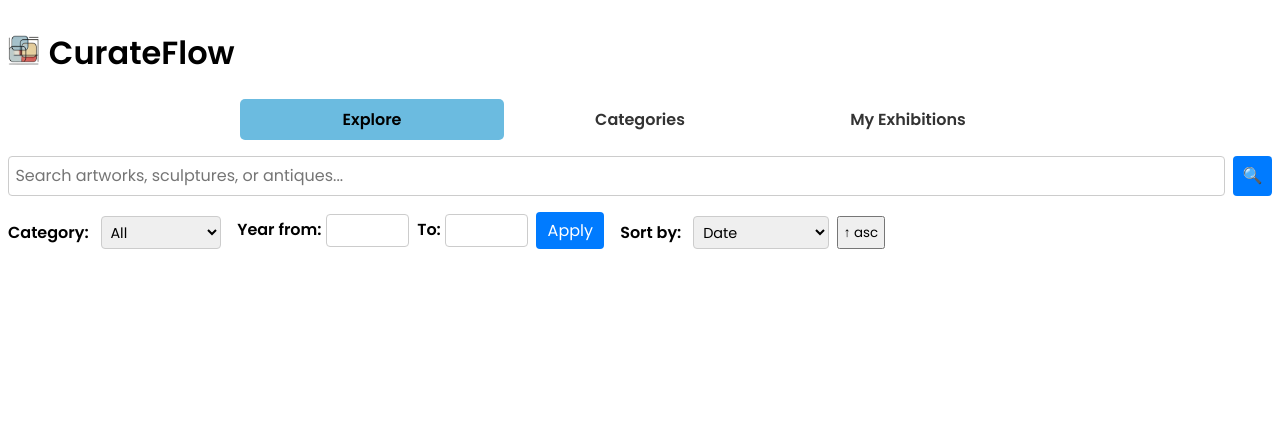
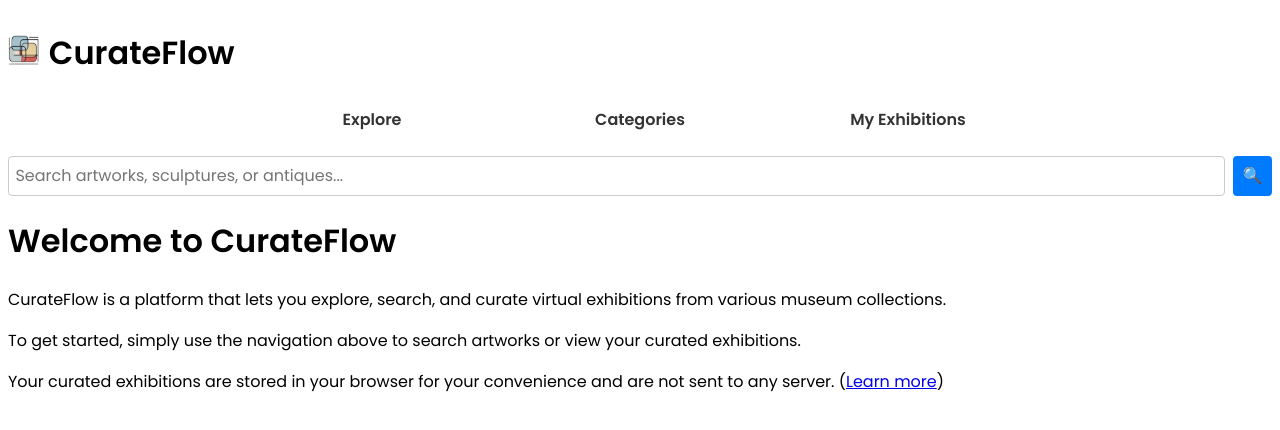
Before and after one commit to Jared-Ha/art-exhibition-curation, a React (Vite) app: page / in a window 1280 px wide. Shown: the top 430 px of the page. Built offline with nearby package versions, Linux system fonts and the light colour scheme.

Commit message:
adjust routes and add landing page (basic)

```diff
--- a/src/App.jsx
+++ b/src/App.jsx
@@ -1,6 +1,7 @@
 import { Routes, Route } from "react-router-dom";
 import Header from "./components/Header";
 import Search from "./components/Search";
+import LandingPage from "./components/LandingPage";
 import ObjectList from "./components/ObjectList";
 import CategoryList from "./components/CategoryList";
 import ExhibitionList from "./components/ExhibitionList";
@@ -14,7 +15,8 @@ function App() {
       <Header />
       <Search />
       <Routes>
-        <Route path="/" element={<ObjectList />} />
+        <Route path="/" element={<LandingPage />} />
+        <Route path="/explore" element={<ObjectList />} />
         <Route path="/object/:id" element={<SingleObject />} />
         <Route path="/my-exhibitions" element={<ExhibitionList />} />
         <Route path="/exhibition/:id" element={<SingleExhibition />} />
--- a/src/components/CategoryList.jsx
+++ b/src/components/CategoryList.jsx
@@ -31,7 +31,7 @@ function CategoryList() {
 
   const handleCategoryClick = (categoryValue) => {
     performSearch("", categoryValue, "", "");
-    navigate("/");
+    navigate("/explore");
   };
 
   return (
--- /dev/null
+++ b/src/components/LandingPage.jsx
@@ -0,0 +1,60 @@
+import React, { useState } from "react";
+
+function LandingPage() {
+  const [showLearnMore, setShowLearnMore] = useState(false);
+
+  return (
+    <div className="landing-page">
+      <h1>Welcome to CurateFlow</h1>
+      <p>
+        CurateFlow is a platform that lets you explore, search, and curate
+        virtual exhibitions from various museum collections.
+      </p>
+      <p>
+        To get started, simply use the navigation above to search artworks or
+        view your curated exhibitions.
+      </p>
+      <p>
+        Your curated exhibitions are stored in your browser for your convenience
+        and are not sent to any server. (
+        <a
+          href="#!"
+          onClick={(e) => {
+            e.preventDefault();
+            setShowLearnMore(!showLearnMore);
+          }}
+        >
+          Learn more
+        </a>
+        )
+      </p>
+      {showLearnMore && (
+        <div class="modal-overlay">
+          <div class="modal view-exhibition-object learn-more">
+            <button
+              onClick={(e) => {
+                e.preventDefault();
+                setShowLearnMore(!showLearnMore);
+              }}
+              class="close-modal"
+            >
+              ✖
+            </button>
+
+            <p>
+              This site uses your browser's local storage to save your curated
+              exhibitions so that they remain available even after you close
+              your browser. Note that if you clear your browser data or use a
+              different device, your exhibitions will not be available.
+              <br></br> <br></br>
+              Rest assured, your data is never sent to any server—it is stored
+              locally on your PC or laptop, keeping it completely private.
+            </p>
+          </div>
+        </div>
+      )}
+    </div>
+  );
+}
+
+export default LandingPage;
--- a/src/components/Nav.jsx
+++ b/src/components/Nav.jsx
@@ -5,7 +5,7 @@ function Nav() {
     <nav className="nav">
       <ul>
         <li>
-          <NavLink to="/">Explore</NavLink>
+          <NavLink to="/explore">Explore</NavLink>
         </li>
         <li>
           <NavLink to="/categories">Categories</NavLink>
--- a/src/components/Search.jsx
+++ b/src/components/Search.jsx
@@ -16,7 +16,7 @@ function Search() {
     if (!searchInput.trim()) return;
     performSearch(searchInput.trim());
     setSearchInput("");
-    navigate("/");
+    navigate("/explore");
   };
 
   return (
```
